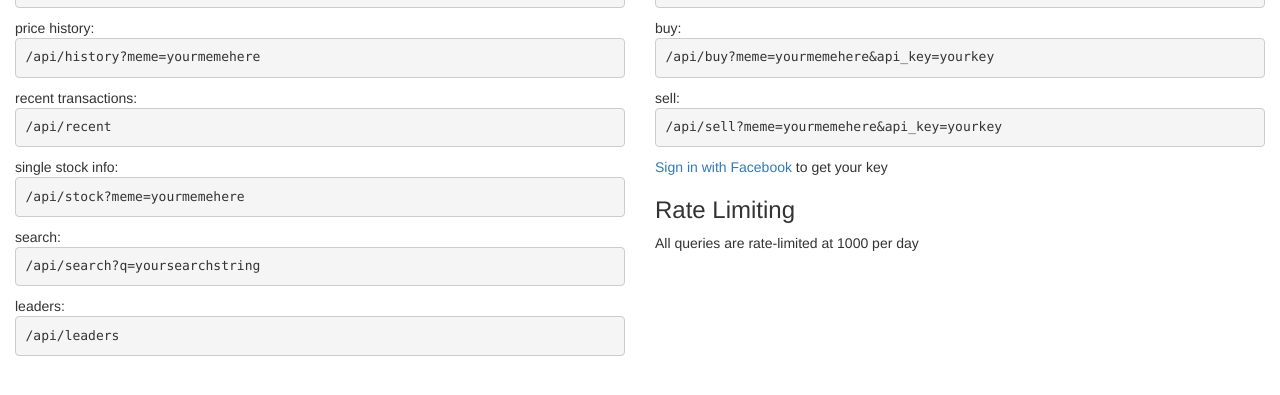
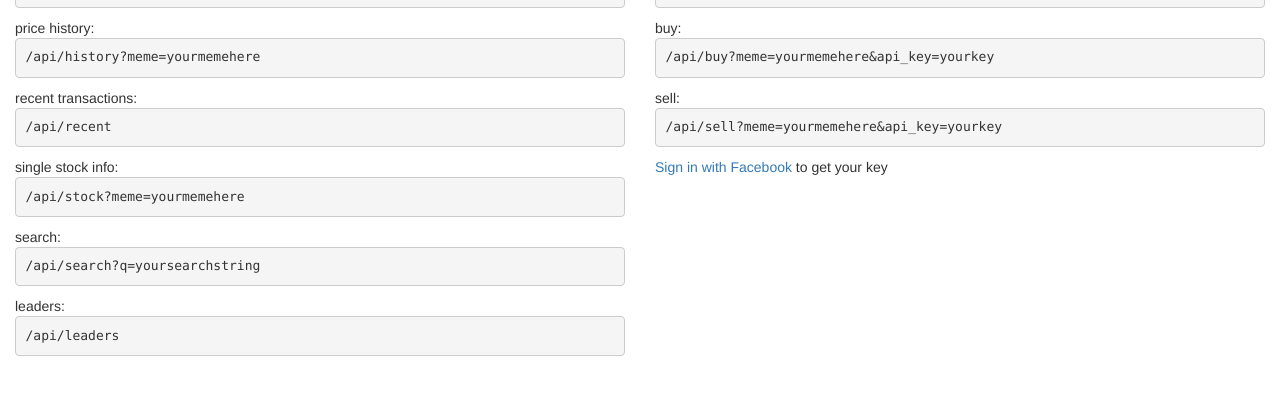
Before and after one commit to subdavis/memetrades-server, a Flask app: page /apidocs in a window 1280 px wide. Shown: the part 171-566 px from the top of the page. Run offline with Flask 2, Linux system fonts and the light colour scheme; parts of the project's set-up code (start-up, migrations or seed data) failed here and were passed over; some libraries are stand-ins or nearby versions.

Commit message:
no they aren't

```diff
--- a/memeServer/templates/api.html
+++ b/memeServer/templates/api.html
@@ -39,8 +39,6 @@
                         <a href="/login">Sign in with Facebook</a> to get your key
                     {% endif %}
 
-                    <h3>Rate Limiting</h3>
-                    <p>All queries are rate-limited at {{ rate_limit }} per day</p>
             </div>
         </div>
     </div>
```
